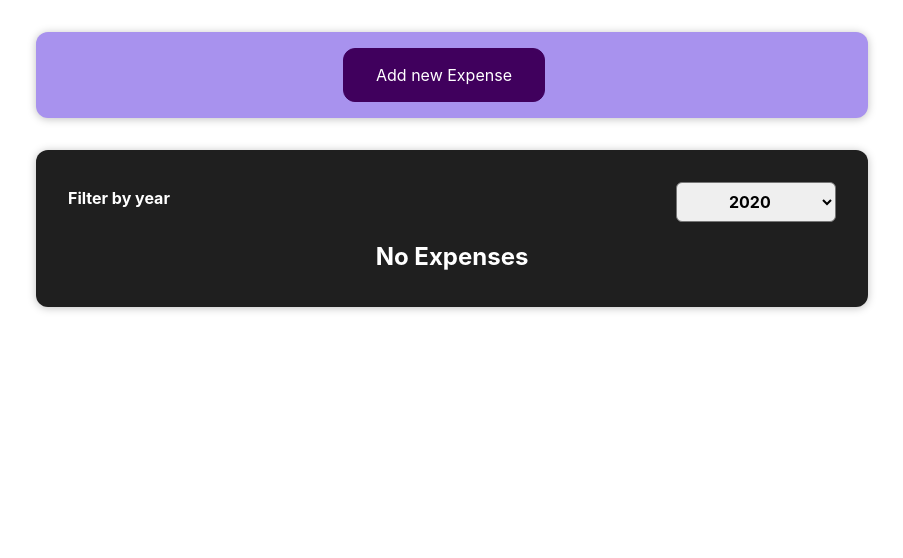
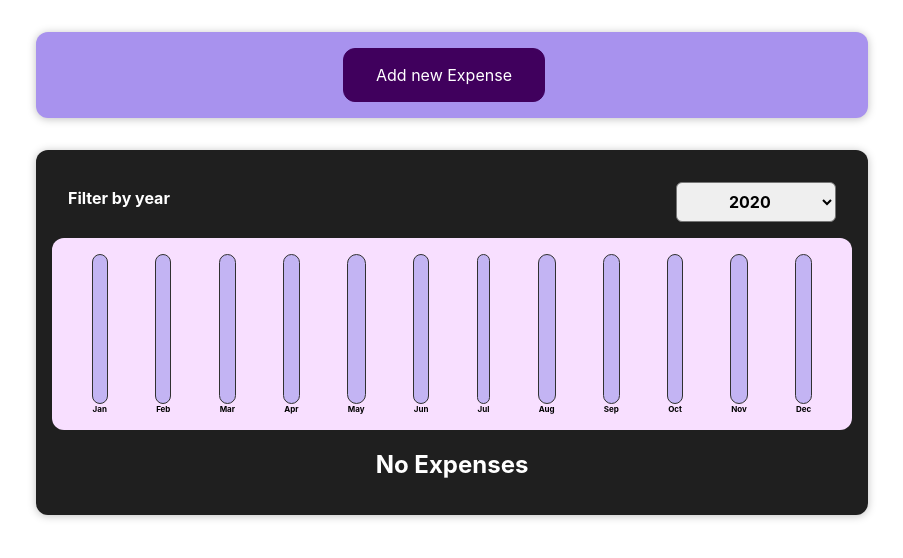
Before and after one commit to huy19712011/my-app, a React (Create React App) app: page / in a window 1280 px wide. Shown: the top 558 px of the page, without its empty margins (188-1091 px from the left). Built offline with nearby package versions, Linux system fonts and the light colour scheme.

Commit message:
70: Wrap Up

```diff
--- a/src/components/Chart/Chart.js
+++ b/src/components/Chart/Chart.js
@@ -4,13 +4,18 @@ import './Chart.css';
 import ChartBar from './ChartBar';
 
 const Chart = props => {
+
+  const dataPointValues = props.dataPoints.map(dataPoint => dataPoint.value);
+
+  const totalMaximum = Math.max(...dataPointValues);
+
   return (
     <div className="chart">
       {props.dataPoints.map(dataPoint =>
         <ChartBar
           key={dataPoint.label}
           value={dataPoint.value}
-          maxValue={null}
+          maxValue={totalMaximum}
           label={dataPoint.label}
         />
       )}
--- a/src/components/Chart/ChartBar.js
+++ b/src/components/Chart/ChartBar.js
@@ -6,7 +6,7 @@ const ChartBar = props => {
 
   let barFillHeight = '0%';
 
-  if (props.max > 0) {
+  if (props.maxValue > 0) {
     barFillHeight = Math.round((props.value / props.maxValue) * 100) + '%';
   }
 
--- a/src/components/Expenses/Expenses.js
+++ b/src/components/Expenses/Expenses.js
@@ -5,6 +5,7 @@ import './Expenses.css';
 import Card from './../ui/Card';
 import ExpenseFilter from "./ExpenseFilter";
 import ExpensesList from './ExpensesList';
+import ExpensesChart from './ExpensesChart';
 
 function Expenses(props) {
 
@@ -51,6 +52,8 @@ function Expenses(props) {
 
         {/* {expensesContent} */}
 
+        <ExpensesChart expenses={filteredExpenses} />
+
         <ExpensesList items={filteredExpenses} />
 
       </Card>
--- /dev/null
+++ b/src/components/Expenses/ExpensesChart.js
@@ -0,0 +1,30 @@
+import React from 'react';
+import Chart from '../Chart/Chart';
+
+const ExpensesChart = props => {
+
+  const chartDataPoints = [
+    { label: 'Jan', value: 0 },
+    { label: 'Feb', value: 0 },
+    { label: 'Mar', value: 0 },
+    { label: 'Apr', value: 0 },
+    { label: 'May', value: 0 },
+    { label: 'Jun', value: 0 },
+    { label: 'Jul', value: 0 },
+    { label: 'Aug', value: 0 },
+    { label: 'Sep', value: 0 },
+    { label: 'Oct', value: 0 },
+    { label: 'Nov', value: 0 },
+    { label: 'Dec', value: 0 },
+  ];
+
+  for (const expense of props.expenses) {
+    const expenseMonth = expense.date.getMonth();
+
+    chartDataPoints[expenseMonth].value += expense.amount;
+  };
+
+  return <Chart dataPoints={chartDataPoints} />
+};
+
+export default ExpensesChart;
--- a/src/components/newExpense/ExpenseForm.js
+++ b/src/components/newExpense/ExpenseForm.js
@@ -49,7 +49,7 @@ const ExpenseForm = (props) => {
 
     const expenseData = {
       title: enteredTitle,
-      amount: enteredAmount,
+      amount: +enteredAmount,
       date: new Date(enteredDate),
     };
 
```
